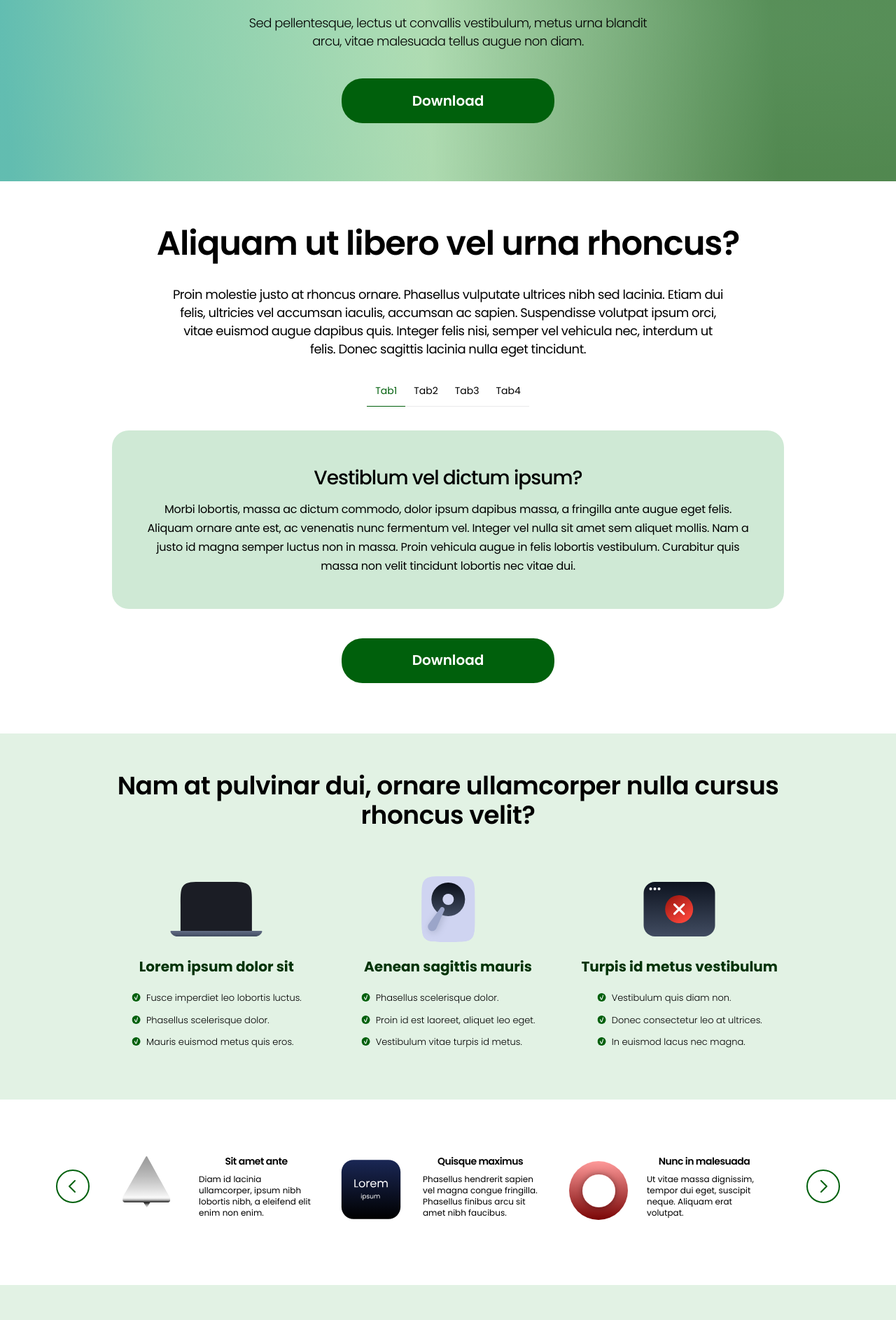
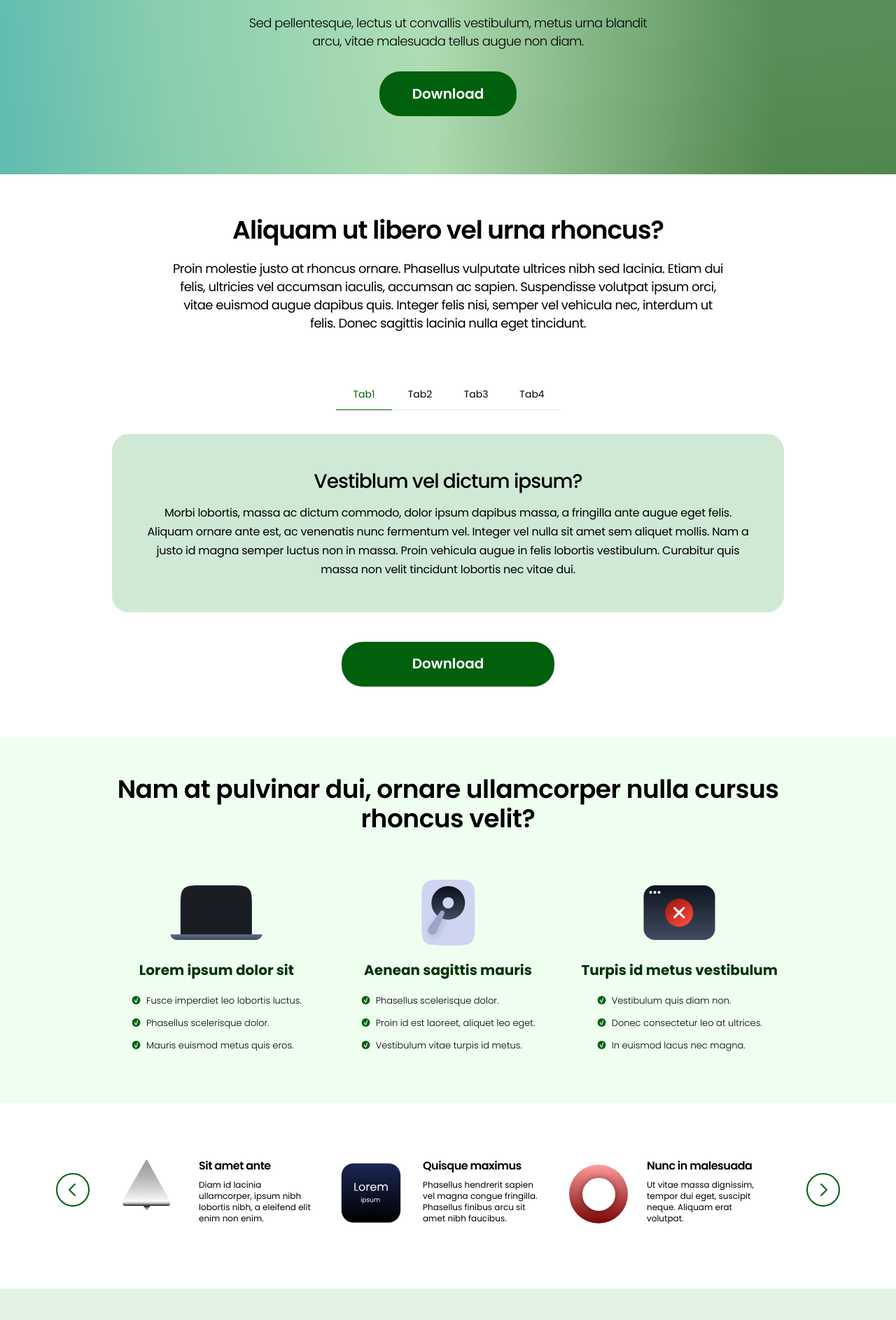
Before and after one commit to TetraQuadra/test-task2401, a React (Create React App) app: page / in a window 1280 px wide. Shown: the part 306-2192 px from the top of the page at 70% size. Built offline with nearby package versions, Linux system fonts and the light colour scheme.

Commit message:
style: fixed styling

```diff
--- a/src/components/Footer/Footer.module.scss
+++ b/src/components/Footer/Footer.module.scss
@@ -15,7 +15,7 @@
     display: flex;
     justify-content: center;
     flex-wrap: wrap;
-    gap: 20px;
+    gap: 22px;
 
     margin-bottom: 38px;
     @include breakpoint-up {
--- a/src/components/Slider/Slider.module.scss
+++ b/src/components/Slider/Slider.module.scss
@@ -29,6 +29,10 @@
     font-weight: 600;
     margin-bottom: 8px;
     text-align: center;
+    @include breakpoint-up {
+        text-align: left;
+        font-size: 16px;
+    }
 }
 
 .cardDescription {
--- a/src/components/Tabs/Tabs.module.scss
+++ b/src/components/Tabs/Tabs.module.scss
@@ -14,7 +14,7 @@ $active-color: #00600c;
 
 .tabButton {
     font-size: 14px;
-    max-width: 56px;
+    width: 56px;
     flex: 1;
     padding: 12px;
     border: none;
@@ -33,7 +33,7 @@ $active-color: #00600c;
     }
 
     @include breakpoint-up {
-        max-width: 80px;
+        width: 80px;
     }
 }
 
--- a/src/sections/Hero/Hero.module.scss
+++ b/src/sections/Hero/Hero.module.scss
@@ -48,7 +48,7 @@
 }
 
 .description {
-    margin-bottom: 40px;
+    margin-bottom: 30px;
     text-align: center;
     font-weight: 300;
 }
@@ -60,7 +60,7 @@
     font-size: 14px;
     font-weight: 600;
     @include breakpoint-up {
-        width: 304px;
+        width: 196px;
         height: 64px;
         font-size: 20px;
     }
--- a/src/sections/Section1/Section1.module.scss
+++ b/src/sections/Section1/Section1.module.scss
@@ -17,8 +17,8 @@
     letter-spacing: -1px;
 
     @include breakpoint-up {
-        font-size: 48px;
-        margin-bottom: 26px;
+        font-size: 36px;
+        margin-bottom: 16px;
     }
 }
 
@@ -27,12 +27,12 @@
     margin-right: auto;
     margin-bottom: 10px;
     text-align: center;
-    font-weight: 300;
+    font-weight: 400;
     max-width: 796px;
     @include breakpoint-up {
         margin-bottom: 58px;
         font-size: 18px;
-        margin-bottom: 24px;
+        margin-bottom: 66px;
         letter-spacing: -0.5px;
         font-weight: 400;
         line-height: 26px;
--- a/src/sections/Section2/Section2.module.scss
+++ b/src/sections/Section2/Section2.module.scss
@@ -1,7 +1,7 @@
 @import "src/styles/variables";
 
 .section {
-    background: #e2f2e4;
+    background: #eefff0;
     padding-top: 40px;
     padding-bottom: 48px;
     @include breakpoint-up {
--- a/src/sections/Section4/Section4.module.scss
+++ b/src/sections/Section4/Section4.module.scss
@@ -2,7 +2,7 @@
 
 .section {
     background: #e2f2e4;
-    padding-top: 38px;
+    padding-top: 32px;
     padding-bottom: 28px;
     @include breakpoint-up {
         padding-top: 72px;
@@ -12,7 +12,7 @@
 
 .title {
     text-align: center;
-    font-size: 26px;
+    font-size: 24px;
     font-weight: 600;
     margin-bottom: 10px;
     letter-spacing: -1px;
@@ -58,7 +58,6 @@
 
 .imageMobile {
     width: 100%;
-    margin-bottom: 12px;
     @include breakpoint-up {
         display: none;
     }
```
